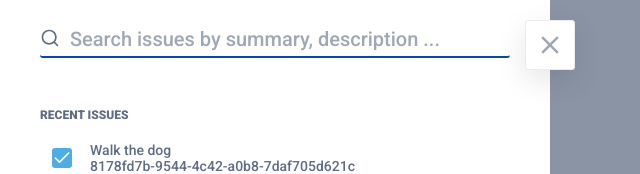
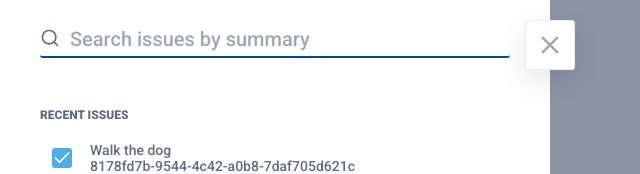
Before and after one commit to eslamKhalifa19/jira-clone, a React (Create React App) app: page /search-issue in a window 1280 px wide. Shown: the top 174 px of the page, without its empty margins (0-640 px from the left). Built offline with nearby package versions, Linux system fonts and the light colour scheme; no server answers; what miragejs would draw is missing.

Commit message:
use search customHook and component in Drawer,Dropdown,Board

```diff
--- a/src/DrawerSearch/DrawerSearch.js
+++ b/src/DrawerSearch/DrawerSearch.js
@@ -7,6 +7,8 @@ import LoadingSpinner from "../LoadingSpinner/LoadingSpinner";
 import BackDrop from "../BackDrop/BackDrop";
 
 import "./drawer-search.scss";
+import SearchInput from "../SearchInput/SearchInput";
+import { useSearch } from "../hooks/useSearch";
 const issues = [
   { id: uuidv4(), summary: "Walk the dog" },
   { id: uuidv4(), summary: "Take out the trash" },
@@ -22,16 +24,15 @@ createServer({
 });
 
 function DrawerSearch() {
-  const [searchTerm, setSearchTerm] = useState("");
-  const [searchResults, setSearchResults] = useState([]);
+  const {
+    searchResults,
+    handleChange,
+    searchTerm,
+    setSearchResults,
+  } = useSearch(issues, "summary");
   const [loading, setLoading] = useState(true);
 
   let history = useHistory();
-
-  const handleChange = (e) => {
-    e.preventDefault();
-    setSearchTerm(e.target.value);
-  };
 
   const handleClose = () => {
     history.push("/");
@@ -51,17 +52,7 @@ function DrawerSearch() {
       }
     }
     fetchResults();
-  }, []);
-  useEffect(() => {
-    const results = issues.filter((result) => {
-      return result.summary
-        .toString()
-        .toLowerCase()
-        .includes(searchTerm.toLowerCase().trim());
-    });
-
-    setSearchResults(results);
-  }, [searchTerm]);
+  }, [setSearchResults]);
 
   if (!searchResults) return <h1>Data not available</h1>;
 
@@ -70,15 +61,13 @@ function DrawerSearch() {
       <BackDrop />
       <div className="drawer-search">
         <form className="drawer-search__container">
-          <svg className="drawer-search__input-icon">
-            <use xlinkHref="./img/sprite.svg#icon-search"></use>
-          </svg>
-          <input
-            onChange={handleChange}
-            value={searchTerm}
-            className="drawer-search__input"
-            type="text"
-            placeholder="Search issues by summary, description ..."
+          <SearchInput
+            handleChange={handleChange}
+            searchTerm={searchTerm}
+            icon={"search"}
+            searchClassName={"drawer-search__input"}
+            svgClassName={"drawer-search__input-icon"}
+            placeholder={"Search issues by summary"}
           />
           <div className="drawer-search__loading">
             {loading ? <LoadingSpinner /> : null}
--- a/src/DropDown/DropDown.js
+++ b/src/DropDown/DropDown.js
@@ -1,34 +1,21 @@
 /* eslint-disable jsx-a11y/click-events-have-key-events */
-import React, { useState, useEffect, useRef } from "react";
+import React, { useState, useRef } from "react";
 import "./dropdown.scss";
 import DropDownIcon from "./DropDownIcon";
 import DropDownImage from "./DropDownImage";
 import { useOnClickOutside } from "../hooks/useOnClickOutside";
 import DropDownItem from "./DropDownItem";
+import SearchInput from "../SearchInput/SearchInput";
+import { useSearch } from "../hooks/useSearch";
 function DropDown({ options, label, selected, onSelectedChange }) {
   const ref = useRef();
-
+  const { searchResults, handleChange, searchTerm, setSearchTerm } = useSearch(
+    options,
+    "label"
+  );
   const [open, setOpen] = useState(false);
-  const [searchTerm, setSearchTerm] = useState("");
-  const [searchResults, setSearchResults] = useState([]);
-
-  const handleChange = (e) => {
-    e.preventDefault();
-    setSearchTerm(e.target.value);
-  };
 
   useOnClickOutside(ref, () => setOpen(false));
-
-  useEffect(() => {
-    const results = options.filter((result) => {
-      return result.label
-        .toString()
-        .toLowerCase()
-        .includes(searchTerm.toLowerCase().trim());
-    });
-
-    setSearchResults(results);
-  }, [options, searchTerm]);
 
   const handleClose = () => {
     setSearchTerm("");
@@ -62,16 +49,15 @@ function DropDown({ options, label, selected, onSelectedChange }) {
 
         {open && (
           <div className="dropdown__menu ">
-            <input
-              type="text"
-              className="dropdown__input"
-              placeholder="Search"
-              value={searchTerm}
-              onChange={handleChange}
+            <SearchInput
+              handleChange={handleChange}
+              searchTerm={searchTerm}
+              icon={"clear"}
+              handleOnClick={handleClose}
+              searchClassName={"dropdown__input"}
+              svgClassName={"dropdown__icon-close"}
+              placeholder={"Search"}
             />
-            <svg className="dropdown__icon-close" onClick={handleClose}>
-              <use xlinkHref="./img/sprite.svg#icon-clear"></use>
-            </svg>
             <div
               role="button"
               tabIndex={0}
--- a/src/KanbanBoardFilter/KanbanBoardFilter.js
+++ b/src/KanbanBoardFilter/KanbanBoardFilter.js
@@ -3,10 +3,10 @@ import KanbanBoardSearch from "../KanbanBoardSearch/KanbanBoardSearch";
 import Button from "../Button/Button";
 import "./board-filter.scss";
 
-function KanbanBoardFilter() {
+function KanbanBoardFilter({ handleChange, searchTerm }) {
   return (
     <div className="board-filter">
-      <KanbanBoardSearch />
+      <KanbanBoardSearch handleChange={handleChange} searchTerm={searchTerm} />
       <div className="board-filter__users">
         <figure className="board-filter__shape">
           <img
--- a/src/KanbanBoardSearch/KanbanBoardSearch.js
+++ b/src/KanbanBoardSearch/KanbanBoardSearch.js
@@ -1,13 +1,18 @@
 import React from "react";
+import SearchInput from "../SearchInput/SearchInput";
 import "./board-search.scss";
 
-function KanbanBoardSearch() {
+function KanbanBoardSearch({ handleChange, searchTerm }) {
   return (
     <form className="board-search">
-      <svg className="board-search__input-icon">
-        <use xlinkHref="./img/sprite.svg#icon-search"></use>
-      </svg>
-      <input className="board-search__input" type="text" />
+      <SearchInput
+        handleChange={handleChange}
+        searchTerm={searchTerm}
+        searchClassName={"board-search__input"}
+        svgClassName={"board-search__input-icon"}
+        icon={"search"}
+        placeholder={"Search issues"}
+      />
     </form>
   );
 }
--- a/src/pages/KanbanBoard.js
+++ b/src/pages/KanbanBoard.js
@@ -5,10 +5,14 @@ import KanbanColumn from "../KanbanColumn/KanbanColumn";
 import { cardColumns } from "../DummyData";
 import KanbanBoardHeader from "../KanbanBoardHeader/KanbanBoardHeader";
 import { DragDropContext } from "react-beautiful-dnd";
+import { useSearch } from "../hooks/useSearch";
 
 function KanbanBoard() {
   const [columns, setColumns] = useState(cardColumns);
-
+  const { searchResults, handleChange, searchTerm } = useSearch(
+    columns,
+    "issues"
+  );
   useEffect(() => {
     const data = localStorage.getItem("Cards");
     if (data) {
@@ -45,12 +49,12 @@ function KanbanBoard() {
       <div className="u-margin-bottom-large">
         <h1 className="heading-primary">Kanban board</h1>
       </div>
-      <KanbanBoardFilter />
+      <KanbanBoardFilter handleChange={handleChange} searchTerm={searchTerm} />
       <div className="board-row-wrap">
         <KanbanBoardHeader columns={columns} />
         <DragDropContext onDragEnd={handleOnDragEnd}>
           <div className="board-row">
-            {columns.map((column) => (
+            {searchResults.map((column) => (
               <KanbanColumn key={column.id} column={column} />
             ))}
           </div>
```
